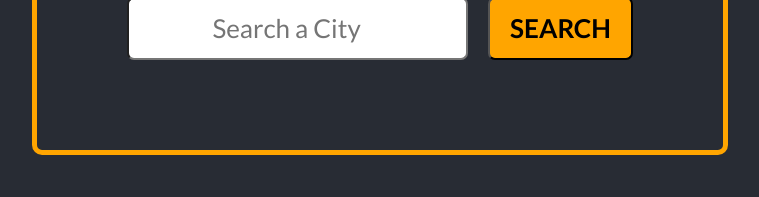
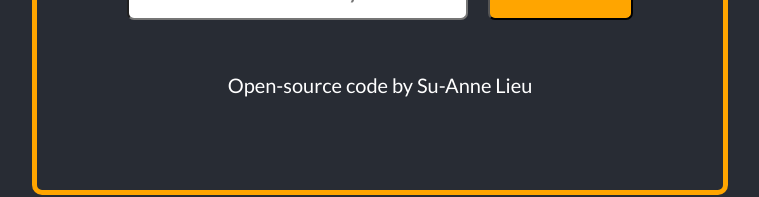
Before and after one commit to SueL28/weather-react-app, a React (Create React App) app: page / in a window 1280 px wide. Shown: the part 437-634 px from the top of the page, without its empty margins (260-1019 px from the left). Built offline with nearby package versions, Linux system fonts and the light colour scheme.

Commit message:
added open-source code footer link

```diff
--- a/src/App.css
+++ b/src/App.css
@@ -43,6 +43,24 @@
   color: #61dafb;
 }
 
+.App .footer-links{
+  margin-top: 50px;
+  margin-bottom: 0;
+  font-size: 15pt;;
+}
+
+.App a{
+  color: white;
+  text-decoration: none;
+  cursor: pointer;
+  transition: all 150ms ease-in-out;
+}
+
+.App a:hover{
+  color: rgb(124, 124, 124);
+  text-decoration: underline;
+}
+
 @keyframes App-logo-spin {
   from {
     transform: rotate(0deg);
--- a/src/App.js
+++ b/src/App.js
@@ -14,6 +14,11 @@ function App() {
           <span>
             <WeatherApp />
           </span>
+          <div>
+            <p className="footer-links">
+              <a href="https://github.com/SueL28/weather-react-app">Open-source code</a> by <a href="https://www.linkedin.com/in/su-anne-lieu/">Su-Anne Lieu</a>
+            </p>
+          </div>
         </div>
       </header>
     </div>
```
